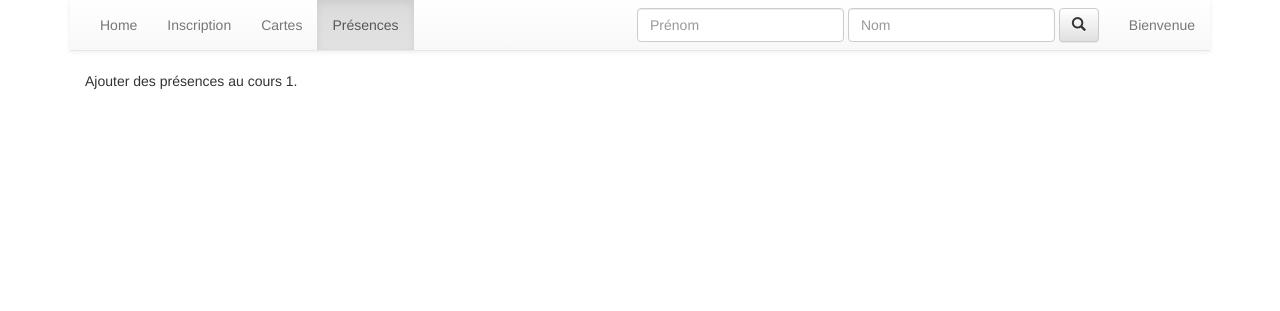
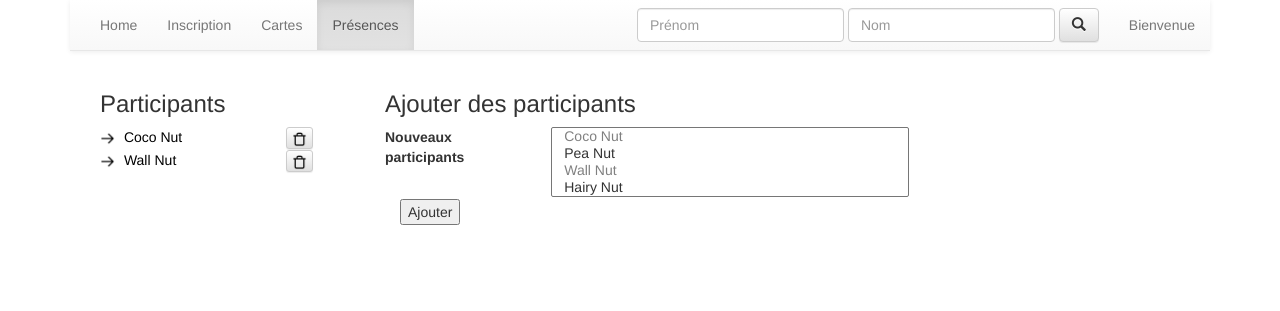
Before and after one commit to pacud/dancebo, a Flask app: page /add_presence/1 in a window 1280 px wide. Shown: the top 311 px of the page. Run offline with Flask 2, Linux system fonts and the light colour scheme; some libraries are stand-ins or nearby versions.

Commit message:
Add presence detail page

```diff
--- a/lesson.py
+++ b/lesson.py
@@ -5,8 +5,12 @@ from flask import (
     render_template,
     request,
     redirect,
+    Response,
+    current_app,
 )
 from flask.views import View
+from validators import removal_validator
+from cerberus import ValidationError
 
 LESSON_LIST = [
     {
@@ -46,7 +50,12 @@ class Lesson(View):
             lesson_ready['start'] = str(lesson_ready['start'])
             lesson_ready['end'] = str(lesson_ready['end'])
             lesson_list.append(lesson_ready)
-        return json.dumps(lesson_list)
+        response = Response(
+            json.dumps(lesson_list),
+            status=200,
+            mimetype='application/json'
+        )
+        return response
 
     def add_one(self):
         if request.method == 'GET':
@@ -81,8 +90,34 @@ class Lesson(View):
         )
 
     def add_presence(self, lesson_id):
+        from student import USER_LIST
+        student_list = USER_LIST
+        i = 0
+        for student in student_list:
+            student['participated'] = True if i % 2 == 1 else False
+            i += 1
         return render_template(
             'add_presence.html',
             current_page='presence',
-            lesson_id=lesson_id
+            lesson_id=lesson_id,
+            students=student_list
         )
+
+    def remove_presence(self):
+        data = request.get_json(force=True)
+        try:
+            removal_validator.validate(data)
+        except ValidationError as e:
+            response = Response(
+                json.dumps({'status': e.message}),
+                status=400,
+                mimetype='application/json'
+            )
+            return response
+        # TODO: handle the actual remove
+        response = Response(
+            json.dumps({'status': 'ok'}),
+            status=200,
+            mimetype='application/json'
+        )
+        return response
--- a/run.py
+++ b/run.py
@@ -56,6 +56,9 @@ app.add_url_rule(
     methods=['GET', 'POST']
 )
 app.add_url_rule(
+    '/remove_presence', view_func=lesson.remove_presence, methods=['POST']
+)
+app.add_url_rule(
     '/list_lessons', view_func=lesson.list_lessons, methods=['GET']
 )
 
--- /dev/null
+++ b/static/css/presence.css
@@ -0,0 +1,4 @@
+.presence_select {
+    width:100%;
+    padding-left:10px;
+}
--- a/templates/add_presence.html
+++ b/templates/add_presence.html
@@ -1,7 +1,82 @@
 {% extends "logged.html" %}
+
+{% block spec_heads_css %}
+    <link rel="stylesheet" href="{{ url_for('static', filename='css/student.css') }}" type="text/css" media="screen, print" />
+    <link rel="stylesheet" href="{{ url_for('static', filename='css/presence.css') }}" type="text/css" media="screen, print" />
+{% endblock %}
+
+{% block spec_heads_js %}
+<script type="text/javascript">
+
+function remove_presence(student_id, lesson_id) {
+    var removing = $.ajax({
+        url: '/remove_presence',
+        method: "post",
+        data: JSON.stringify({'student_id': student_id, 'lesson_id': lesson_id}),
+        success: function(data) {
+            if (data['status'] == 'ok') {
+                $('#participant_'+student_id).hide();
+                $('#option_'+student_id).prop('disabled', false);
+            }
+        },
+        dataType: "json",
+        contentType: "application/json; charset=utf-8"
+    });
+}
+
+</script>
+{% endblock %}
 
 {% block page %}
 
-    Ajouter des présences au cours {{lesson_id}}.
+{% if not students %}
+    <span>Aucun étudiant trouvé.</span>
+{% endif %}
+
+<div class="col-md-3">
+    <h3>Participants</h3>
+{% for student in students %}
+    <div class="col-md-10 student">
+        <div class="row" id="participant_{{student.id}}" {% if student.participated %} hidden="true" {% endif %}>
+            <a href="/carte_detail/{{student.id}}" title="{{student.firstname}} {{student.lastname}}" target="_blank">
+                <span>
+                    <img src="{{ url_for('static', filename='images/arrow.png') }}" height="15" width="15" style="margin-right: 5px;" />
+                    {{student.firstname}}&nbsp;{{student.lastname}}
+                </span>
+            </a>
+            <div class="btn-group btn-group-xs pull-right" role="group">
+                <button type="button" class="btn btn-default" onclick="remove_presence({{ student.id }}, {{ lesson_id }})">
+                    <img src="{{ url_for('static', filename='images/trash.png') }}" height="15" width="15" />
+                </button>
+            </div>
+        </div>
+    </div>
+{% endfor %}
+</div>
+
+<div class="col-md-7">
+    <h3>Ajouter des participants</h3>
+    <form action="/add_presence" method="POST" id="add_presence_form" >
+        <div class="row">
+            <div class="col-md-3">
+                <label for="new_participants">Nouveaux participants</label>
+            </div>
+            <div class="col-md-7">
+                <select multiple="true" class="presence_select">
+                    {% for student in students %}
+                        <option value="{{ student.id }}" id="option_{{student.id}}" {% if not student.participated %} disabled="true" {% endif %} >
+                            {{student.firstname}}&nbsp;{{student.lastname}}
+                        </option>
+                    {% endfor %}
+                </select>
+            </div>
+        </div>
+        <!-- validation -->
+        <div class="col-md-10">
+            <input type="submit" value="Ajouter" />
+        </div>
+    </form>
+</div>
+
 
 {% endblock %}
--- /dev/null
+++ b/validators.py
@@ -0,0 +1,9 @@
+# coding: utf8
+from cerberus import Validator
+
+
+removal_schema = {
+    'student_id': {'required': True, 'type': 'integer'},
+    'lesson_id': {'required': True, 'type': 'integer'},
+}
+removal_validator = Validator(removal_schema)
```
Also changed, not shown: static/images/arrow.png (added), static/images/trash.png (added).
